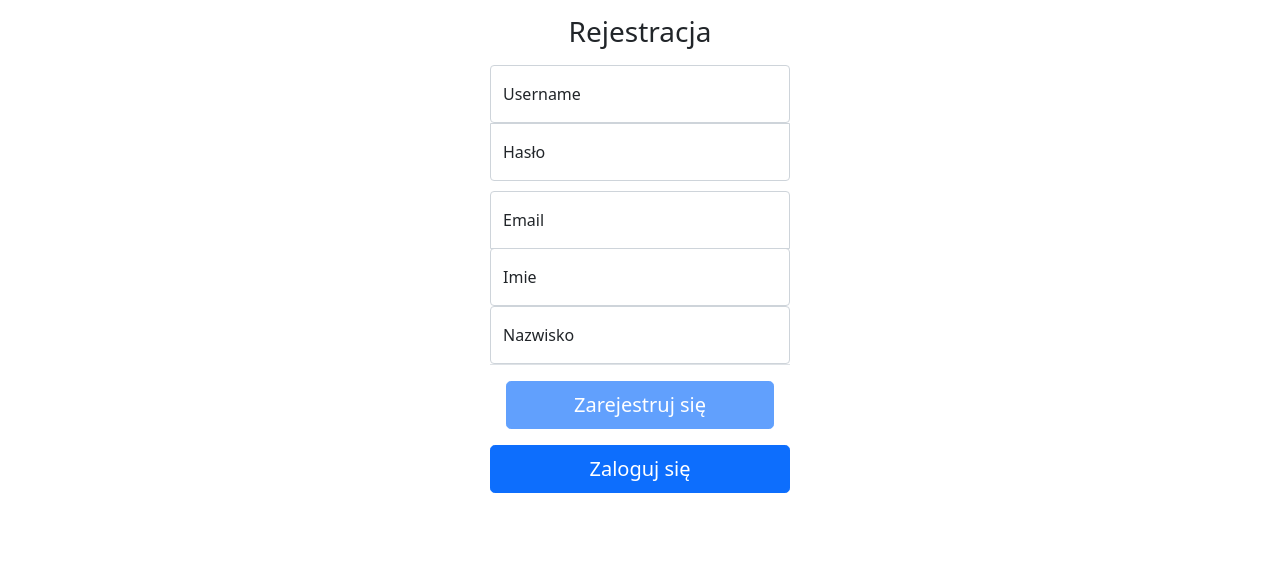
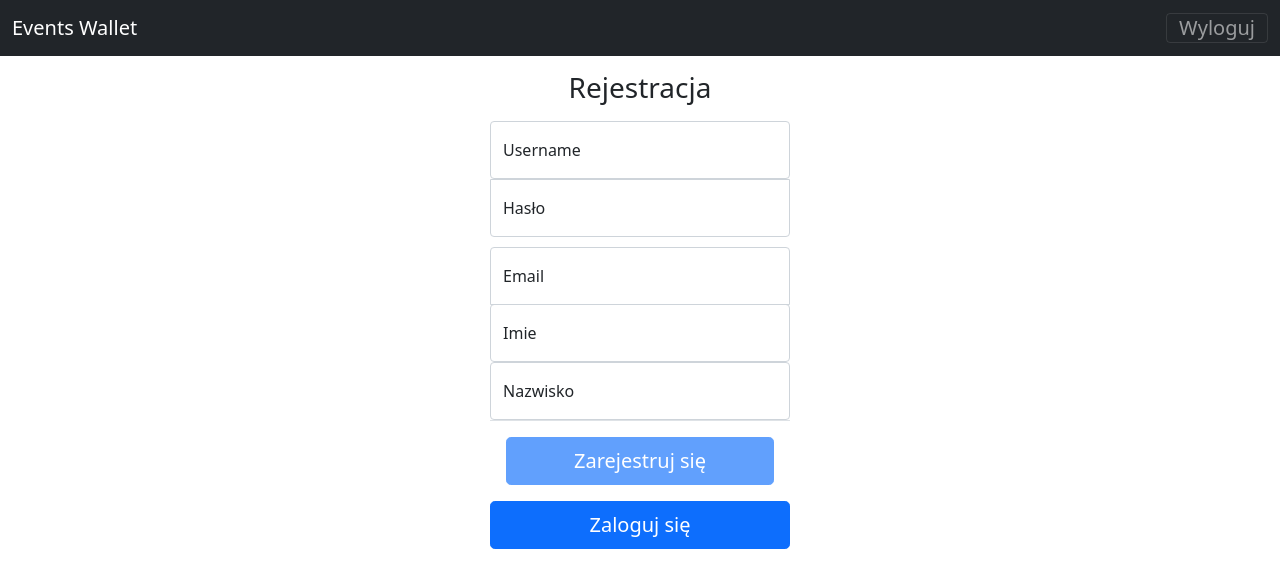
Before and after one commit to DawidLachor/EventWalletFrontEnd, an Angular app: page /register in a window 1280 px wide. Shown: the top 588 px of the page. Built offline with nearby package versions, Linux system fonts and the light colour scheme; sample sign-in values are in the browser's storage.

Commit message:
add navigation, validacion login and register, and logout

```diff
--- a/src/app/app.component.html
+++ b/src/app/app.component.html
@@ -1 +1,2 @@
+<app-navigation></app-navigation>
 <router-outlet></router-outlet>
--- a/src/app/app.module.ts
+++ b/src/app/app.module.ts
@@ -12,6 +12,7 @@ import { WalletComponent } from './wallet/wallet.component';
 import { CostComponent } from './cost/cost.component';
 import { PersonComponent } from './person/person.component';
 import { SummaryComponent } from './summary/summary.component';
+import { NavigationComponent } from './navigation/navigation.component';
 
 @NgModule({
   declarations: [
@@ -21,7 +22,8 @@ import { SummaryComponent } from './summary/summary.component';
     WalletComponent,
     CostComponent,
     PersonComponent,
-    SummaryComponent
+    SummaryComponent,
+    NavigationComponent
   ],
   imports: [
     AppRoutingModule,
--- a/src/app/login/login.component.html
+++ b/src/app/login/login.component.html
@@ -11,11 +11,11 @@
                required>
         <label for="password">Password</label>
       </div>
+      <div *ngIf="signin"><p class="text-danger">Niepoprawne dane</p></div>
       <div class="modal-footer">
         <button [disabled]="addForm.invalid" class="w-100 btn btn-lg btn-primary" type="submit">Zaloguj</button>
       </div>
     </form>
-
   <div class="modal-body">
     <a routerLink="/register" class="w-100 btn btn-lg btn-primary" routerLinkActive="active">Rejestracja</a>
   </div>
--- a/src/app/login/login.component.ts
+++ b/src/app/login/login.component.ts
@@ -4,6 +4,8 @@ import {NgForm} from "@angular/forms";
 import {Token} from "../token";
 import {HttpErrorResponse} from "@angular/common/http";
 import {Router} from "@angular/router";
+import {NavigationComponent} from "../navigation/navigation.component";
+import {NavigationService} from "../navigation/navigation.service";
 
 @Component({
   selector: 'app-login',
@@ -13,7 +15,8 @@ import {Router} from "@angular/router";
 
 export class LoginComponent implements OnInit {
 
-  constructor(private loginService: LoginService,  private router: Router) {
+  signin: boolean = false;
+  constructor(private loginService: LoginService,  private router: Router, private navigation: NavigationService) {
   }
 
   public login(loginForm: NgForm): void{
@@ -21,10 +24,11 @@ export class LoginComponent implements OnInit {
       (response: Token) => {
         localStorage.setItem('authenticationToken', response.authenticationToken)
         this.router.navigate(['/wallet']);
+        this.navigation.checkJWT();
         console.log(response);
       },
       (error : HttpErrorResponse) => {
-        alert(error.message);
+        this.signin = true;
       }
     )
   }
--- /dev/null
+++ b/src/app/navigation/navigation.component.html
@@ -0,0 +1,6 @@
+<nav class="navbar navbar-dark bg-dark">
+  <div class="container-fluid">
+    <a class="navbar-brand" href="#">Events Wallet</a>
+    <button *ngIf="service.jwt" class="navbar-toggler" (click)="logout()" type="button">Wyloguj</button>
+  </div>
+</nav>
--- /dev/null
+++ b/src/app/navigation/navigation.component.ts
@@ -0,0 +1,23 @@
+import { Component, OnInit } from '@angular/core';
+import {Router} from "@angular/router";
+import {NavigationService} from "./navigation.service";
+
+@Component({
+  selector: 'app-navigation',
+  templateUrl: './navigation.component.html',
+  styleUrls: ['./navigation.component.css']
+})
+export class NavigationComponent implements OnInit {
+
+  constructor(private router: Router, public service: NavigationService) { }
+
+  ngOnInit(): void {
+    this.service.checkJWT();
+  }
+
+  logout() {
+    localStorage.removeItem('authenticationToken');
+    this.router.navigate(['']);
+    this.service.checkJWT()
+  }
+}
--- /dev/null
+++ b/src/app/navigation/navigation.service.ts
@@ -0,0 +1,20 @@
+import { Injectable } from '@angular/core';
+import {Router} from "@angular/router";
+
+@Injectable({
+  providedIn: 'root'
+})
+export class NavigationService {
+
+  jwt: boolean = false;
+  constructor() { }
+
+  checkJWT(): void{
+    let token = localStorage.getItem('authenticationToken');
+    if (token){
+      this.jwt = true;
+    } else {
+      this.jwt = false;
+    }
+  }
+}
--- a/src/app/register/register.component.html
+++ b/src/app/register/register.component.html
@@ -22,6 +22,9 @@
         <input type="text" ngModel name="lastName" class="form-control" id="lastName" placeholder="lastName" required>
         <label for="lastName">Nazwisko</label>
       </div>
+      <div *ngIf="signup">
+        <p class="text-danger">Email jest niepoprawny lub nazwę użytkownika jest używana</p>
+      </div>
       <div class="modal-footer">
         <button [disabled]="addForm.invalid" class="w-100 btn btn-lg btn-primary" type="submit">Zarejestruj się</button>
       </div>
--- a/src/app/register/register.component.ts
+++ b/src/app/register/register.component.ts
@@ -13,6 +13,7 @@ import {Router} from "@angular/router";
 })
 export class RegisterComponent implements OnInit {
 
+  signup: boolean = false;
   constructor(private registerService: RegisterService, private router: Router) {
   }
   ngOnInit(): void {
@@ -22,7 +23,7 @@ export class RegisterComponent implements OnInit {
       value => {
         this.router.navigate([''])
       },error => {
-        console.error(error)
+        this.signup=true;
       }
     )
   }
```
Also changed, not shown: src/app/navigation/navigation.component.css (added).
